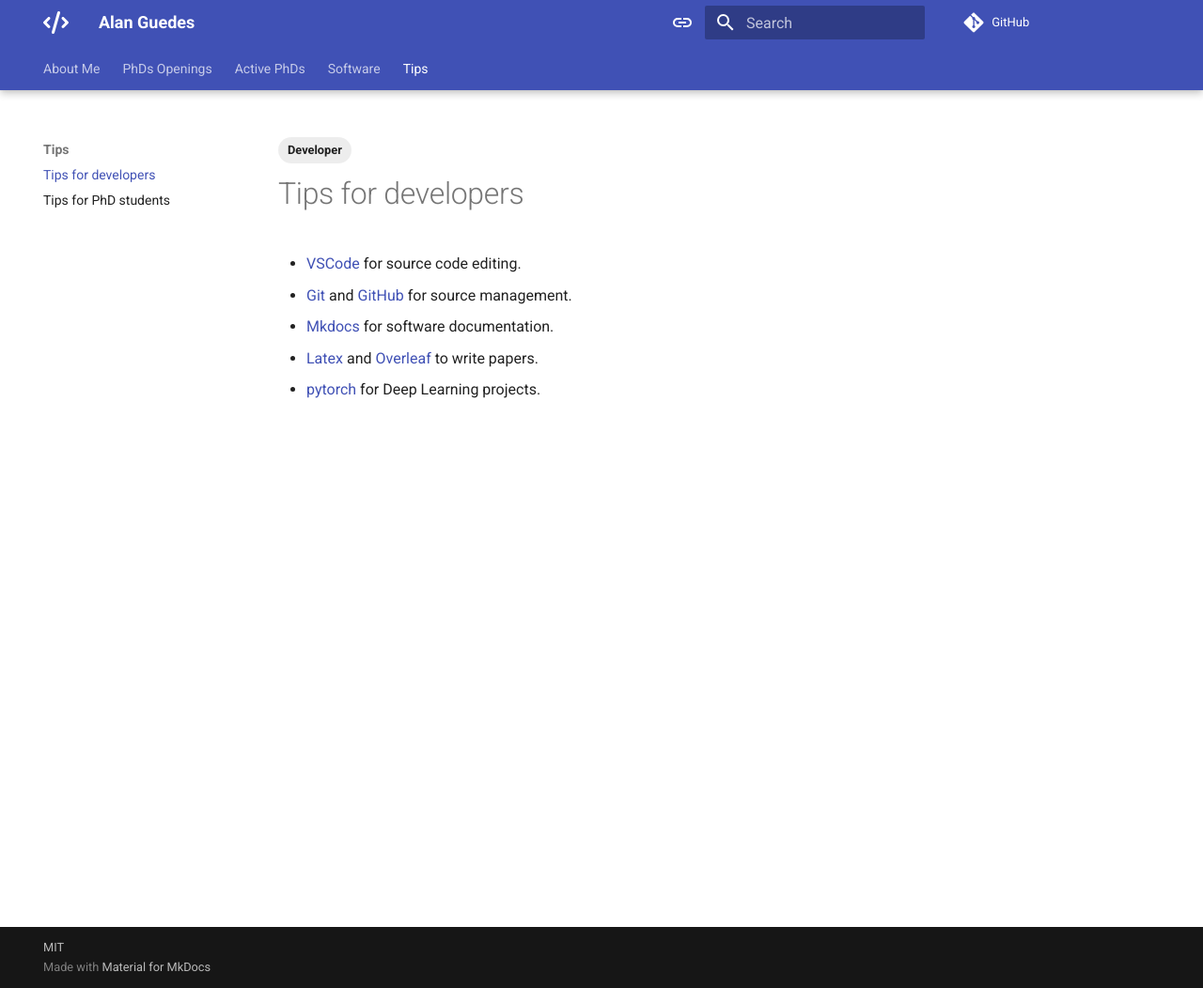
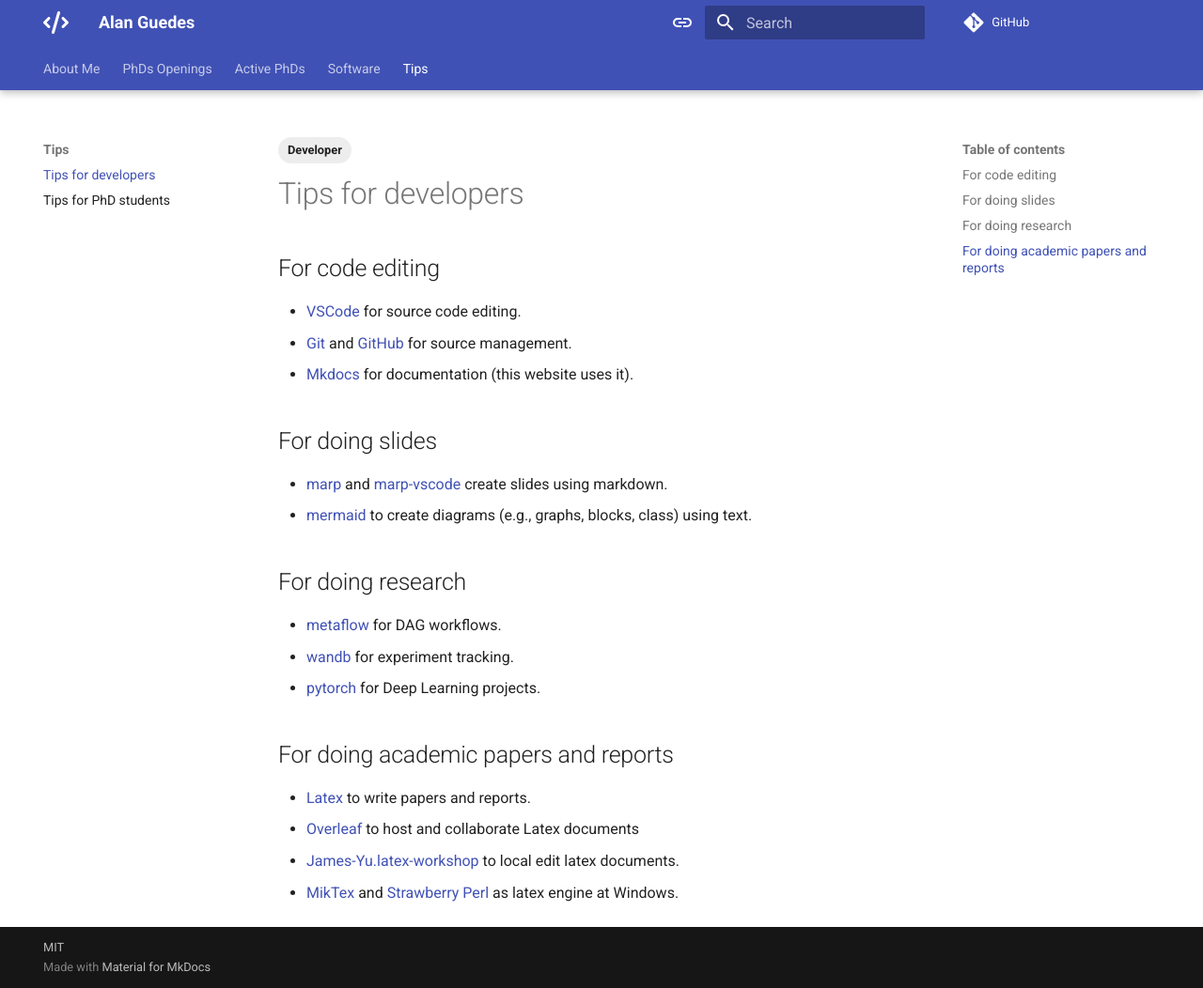
Before and after one commit to alanlivio/alanlivio.github.io, an MkDocs documentation site: the page built from mkdocs/tips/for-developers.md, in a window 1280 px wide and 1052 px high. Shown: the whole window at 94% size. Built offline with MkDocs 1.6.1 and Material for MkDocs 9.7.7, drawn with Linux system fonts in a browser that asks for light colours.

Commit message:
update Tips for developers

```diff
--- a/mkdocs/tips/for-developers.md
+++ b/mkdocs/tips/for-developers.md
@@ -4,8 +4,26 @@
   - Developer
 ---
 
+## For code editing
+
 - [VSCode](https://code.visualstudio.com/) for source code editing.
 - [Git](http://git-scm.org/) and [GitHub](http://github.com/) for source management.
-- [Mkdocs](http://www.mkdocs.org/) for software documentation.
-- [Latex](https://www.latex-project.org/) and [Overleaf](https://www.overleaf.com/project) to write papers.
+- [Mkdocs](http://www.mkdocs.org/) for documentation (this website uses it).
+
+## For doing slides
+
+- [marp](https://marp.app/) and [marp-vscode](https://marketplace.visualstudio.com/items?itemName=marp-team.marp-vscode) create slides using markdown.
+- [mermaid](https://mermaid.js.org/) to create diagrams (e.g., graphs, blocks, class)  using text.
+
+## For doing research
+
+- [metaflow](https://wandb.ai/site/) for DAG workflows.
+- [wandb](https://wandb.ai/site/) for experiment tracking.
 - [pytorch](https://pytorch.org/) for Deep Learning projects.
+
+## For doing academic papers and reports
+
+- [Latex](https://www.latex-project.org/) to write papers and reports.
+- [Overleaf](https://www.overleaf.com/project) to host and collaborate Latex documents
+- [James-Yu.latex-workshop](https://marketplace.visualstudio.com/items?itemName=James-Yu.latex-workshop) to local edit latex documents.
+- [MikTex](https://miktex.org/) and [Strawberry Perl](https://strawberryperl.com/) as latex engine at Windows.
```
